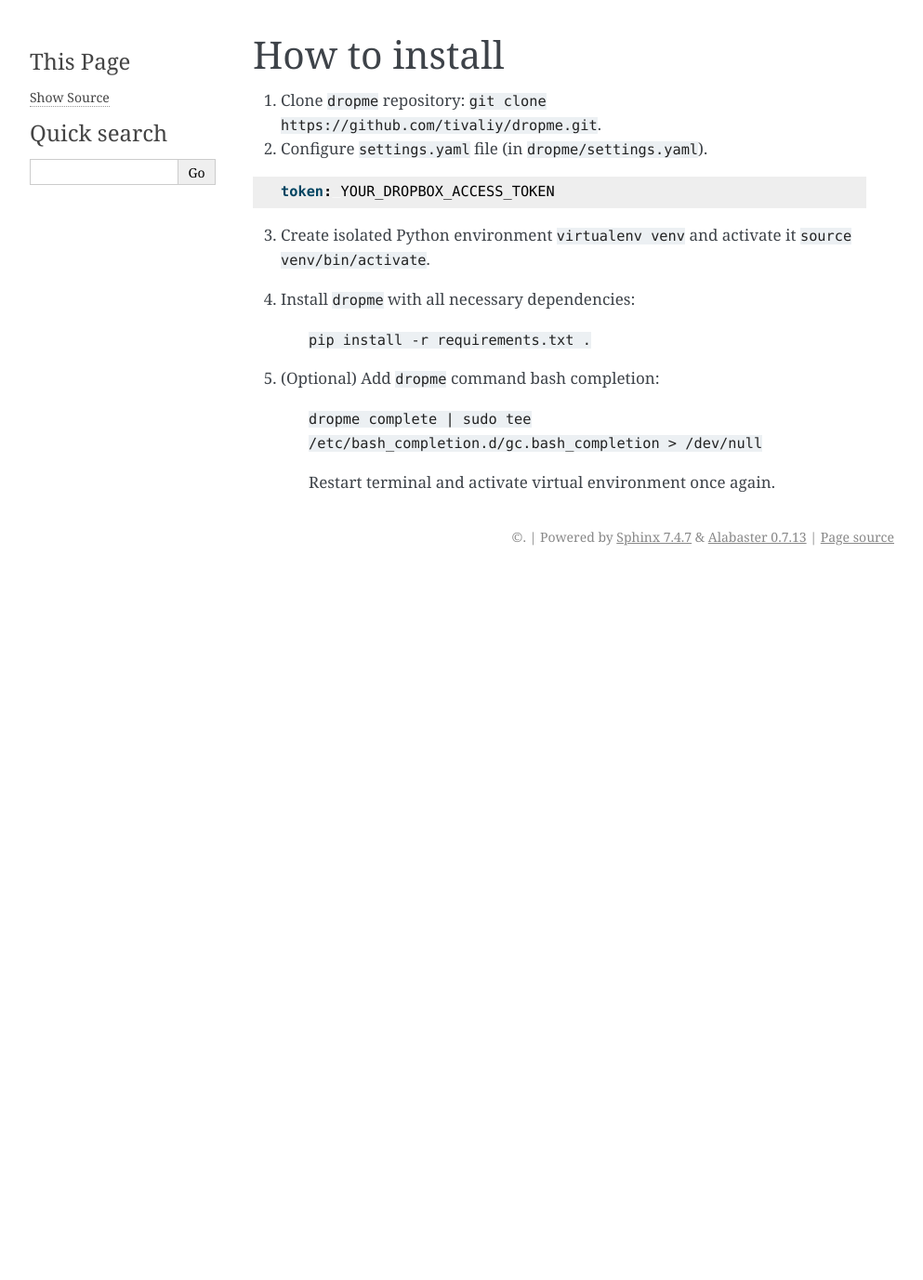
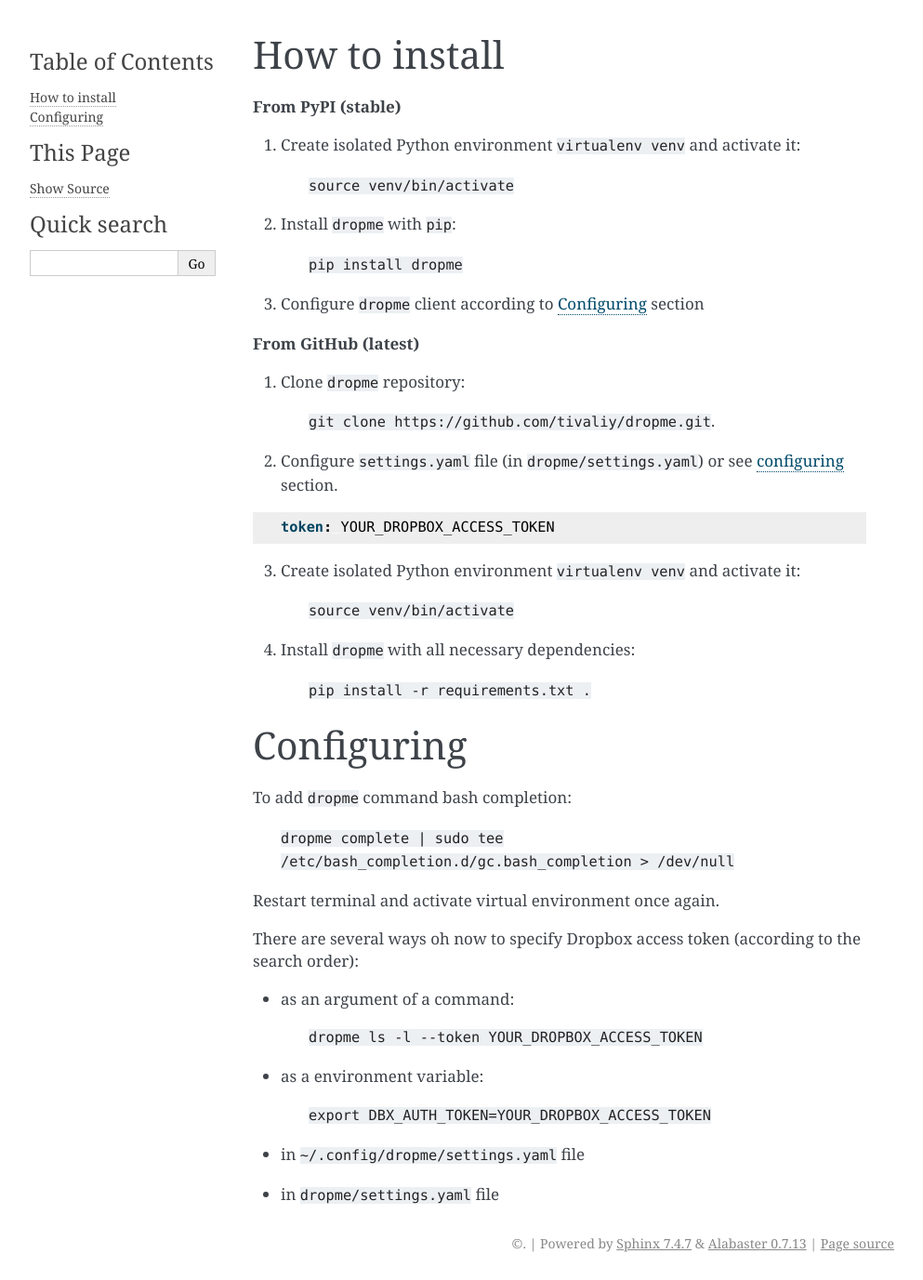
Before and after one commit to tivaliy/dropme, a Sphinx documentation site: the page built from docs/source/install.rst, in a window 1280 px wide. Shown: the whole page at 93% size, without its empty margins (148-1141 px from the left). Built offline with Sphinx 7.4.7, drawn with Linux system fonts in a browser that asks for light colours; before the commit the page ends 900 px from its top, so only the background shows below that.

Commit message:
Update Dcoumentation to meet last changes

```diff
--- a/docs/source/index.rst
+++ b/docs/source/index.rst
@@ -38,7 +38,7 @@ Released on Dec 25, 2017.
 Released on Dec 18, 2017.
 
 Links
-_____
+-----
 
 * Documentation: `http://dropme.readthedocs.io <http://dropme.readthedocs.io>`_
 * Source: `https://github.com/tivaliy/dropme <https://github.com/tivaliy/dropme>`_
--- a/docs/source/install.rst
+++ b/docs/source/install.rst
@@ -1,20 +1,56 @@
 How to install
 ==============
 
-1. Clone ``dropme`` repository: ``git clone https://github.com/tivaliy/dropme.git``.
-2. Configure ``settings.yaml`` file (in ``dropme/settings.yaml``).
+**From PyPI (stable)**
+
+1. Create isolated Python environment ``virtualenv venv`` and activate it:
+
+    ``source venv/bin/activate``
+
+2. Install ``dropme`` with ``pip``:
+
+    ``pip install dropme``
+
+3. Configure ``dropme`` client according to `Configuring`_ section
+
+**From GitHub (latest)**
+
+1. Clone ``dropme`` repository:
+
+    ``git clone https://github.com/tivaliy/dropme.git``.
+
+2. Configure ``settings.yaml`` file (in ``dropme/settings.yaml``) or see `configuring`_ section.
 
 .. code-block:: yaml
 
     token: YOUR_DROPBOX_ACCESS_TOKEN
 
-3. Create isolated Python environment ``virtualenv venv`` and activate it ``source venv/bin/activate``.
+3. Create isolated Python environment ``virtualenv venv`` and activate it:
+
+    ``source venv/bin/activate``
+
 4. Install ``dropme`` with all necessary dependencies:
 
     ``pip install -r requirements.txt .``
 
-5. (Optional) Add ``dropme`` command bash completion:
+Configuring
+===========
+
+To add ``dropme`` command bash completion:
 
     ``dropme complete | sudo tee /etc/bash_completion.d/gc.bash_completion > /dev/null``
 
-    Restart terminal and activate virtual environment once again.
+Restart terminal and activate virtual environment once again.
+
+There are several ways oh now to specify Dropbox access token (according to the search order):
+
+- as an argument of a command:
+
+    ``dropme ls -l --token YOUR_DROPBOX_ACCESS_TOKEN``
+
+- as a environment variable:
+
+    ``export DBX_AUTH_TOKEN=YOUR_DROPBOX_ACCESS_TOKEN``
+
+- in ``~/.config/dropme/settings.yaml`` file
+- in ``dropme/settings.yaml`` file
```
Also changed, not shown: README.md (+27 -10 lines), 2 other files.
